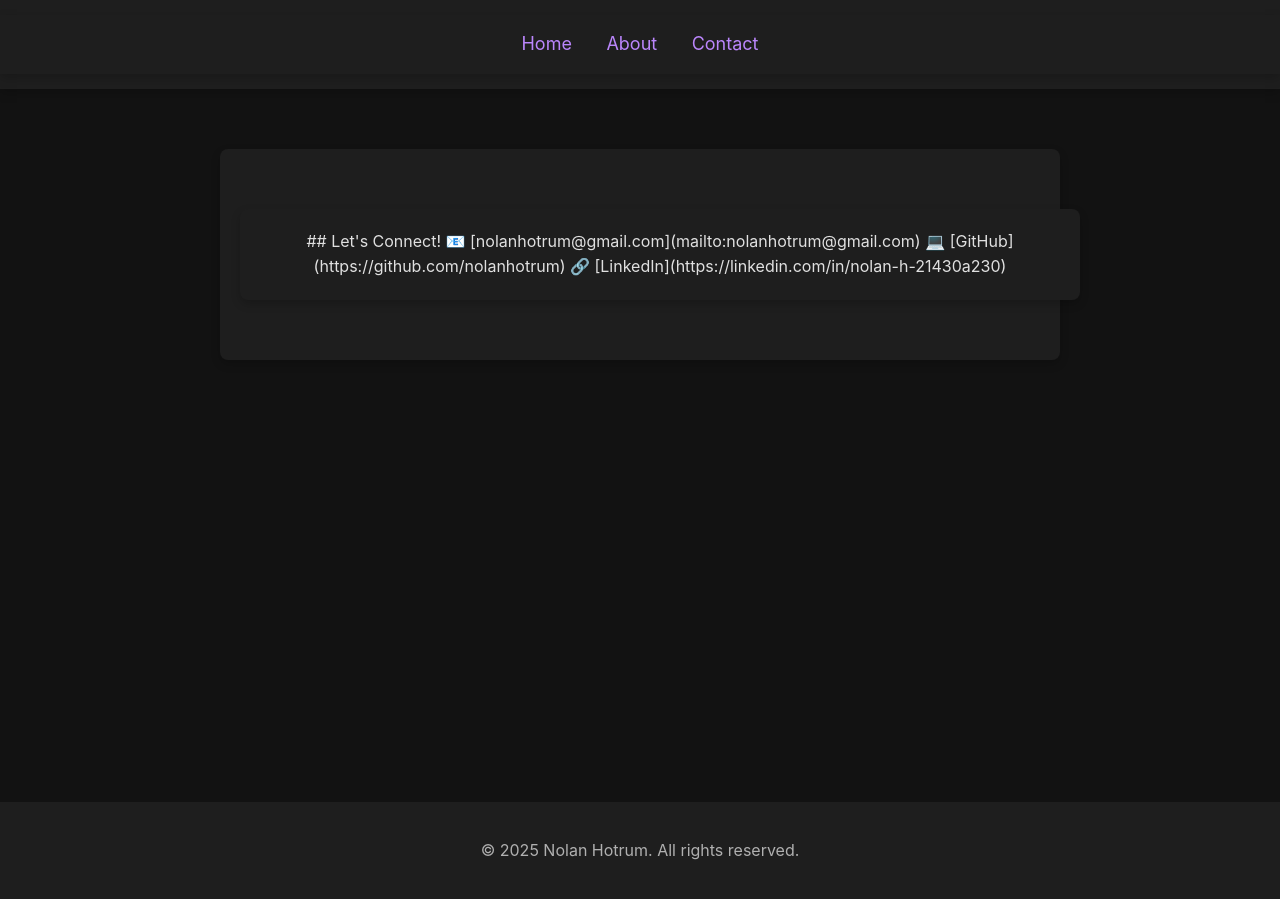
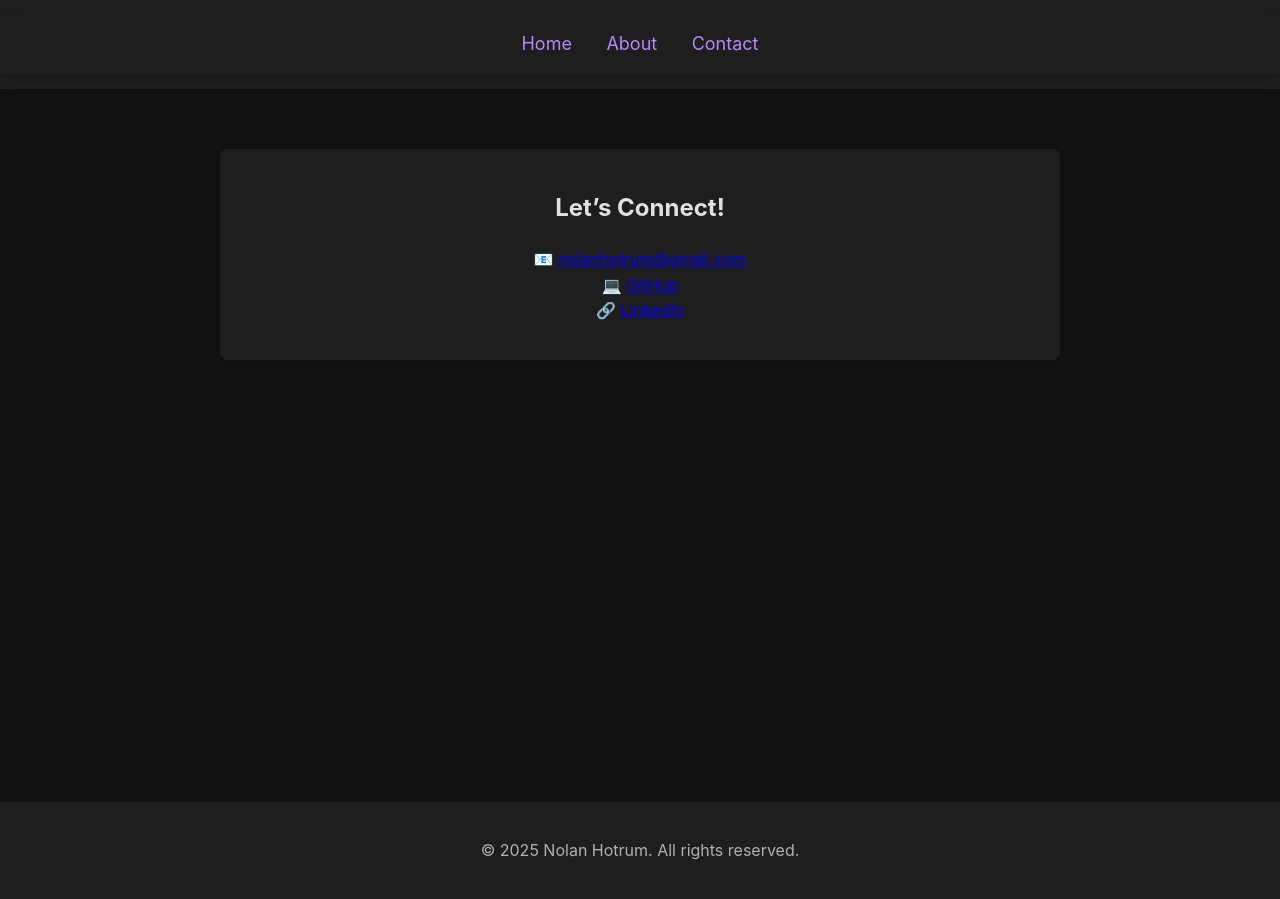
Before and after one commit to nolanhotrum/nolanhotrum.github.io, a Jekyll site: the page built from contact.md, in a window 1280 px wide. Built offline with Jekyll 4.4.1, drawn with Linux system fonts in a browser that asks for light colours.

Commit message:
Update contact.md
fixing styling

```diff
--- a/contact.md
+++ b/contact.md
@@ -3,10 +3,8 @@ layout: default
 title: Contact
 ---
 
-<section class="contact">
-  ## Let's Connect!
+## Let's Connect!
 
-  📧 [nolanhotrum@gmail.com](mailto:nolanhotrum@gmail.com)
-  💻 [GitHub](https://github.com/nolanhotrum)
-  🔗 [LinkedIn](https://linkedin.com/in/nolan-h-21430a230)
-</section>
+📧 [nolanhotrum@gmail.com](mailto:nolanhotrum@gmail.com)
+💻 [GitHub](https://github.com/nolanhotrum)
+🔗 [LinkedIn](https://linkedin.com/in/nolan-h-21430a230)
```
